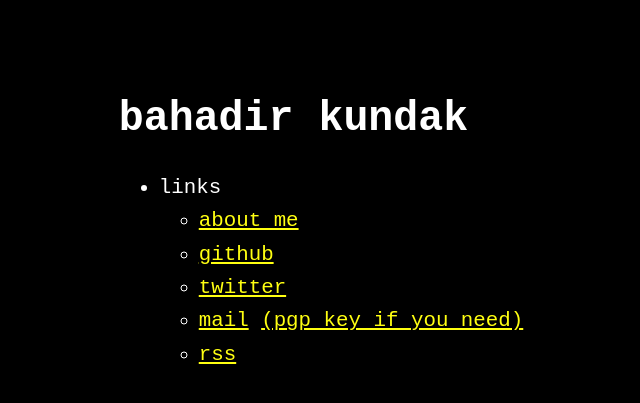
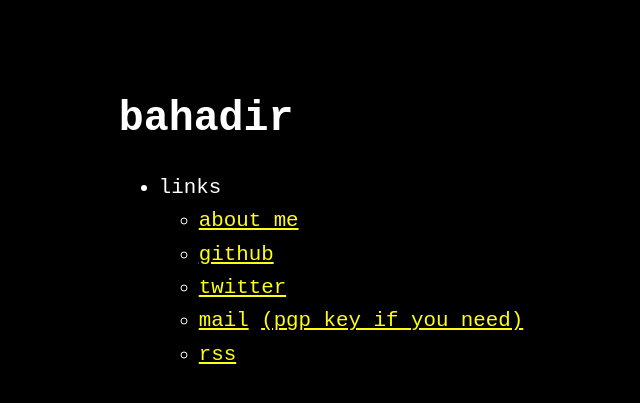
Before and after one commit to obk/obk.github.io, a Jekyll site: the page built from index.md, in a window 1280 px wide. Shown: the top 403 px of the page, without its empty margins (319-959 px from the left). Built offline with Jekyll 4.4.1, drawn with Linux system fonts in a browser that asks for light colours.

Commit message:
Update _config.yml

```diff
--- a/_config.yml
+++ b/_config.yml
@@ -1,10 +1,9 @@
-title: bahadir kundak # name of the site
-author: bahadir kundak # name of site's author
+title: bahadir # name of the site
+author: bahadir # name of site's author
 email: me@bk.al # email of site's author
 url: https://bk.al # root address of the site
 baseurl: "" # subpath of the site, e.g. "/blog"
 description: > # description of the site (multiple lines allowed)
-  blog of bahadir
 
 permalink: /:slug.html
 
```
